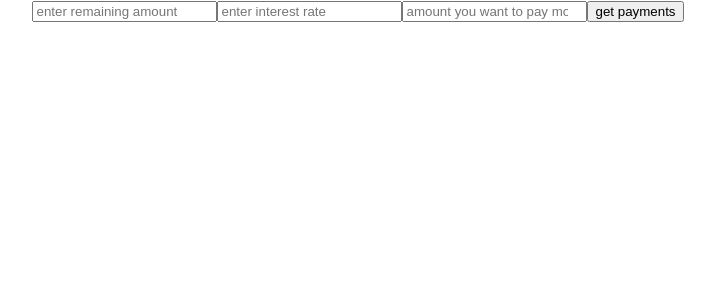
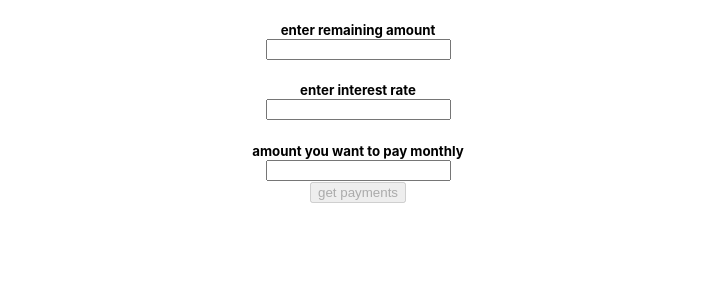
Before and after one commit to gopikrishnanarra/interest-calculator, a React (Create React App) app: page / in a window 1280 px wide. Shown: the top 300 px of the page, without its empty margins (282-997 px from the left). Built offline with nearby package versions, Linux system fonts and the light colour scheme.

Commit message:
calculate loan payments completed

```diff
--- a/package.json
+++ b/package.json
@@ -10,6 +10,7 @@
     "react-scripts": "3.2.0"
   },
   "scripts": {
+    "predeploy": "npm run build",
     "start": "react-scripts start",
     "build": "react-scripts build",
     "test": "react-scripts test",
--- a/src/App.css
+++ b/src/App.css
@@ -20,3 +20,6 @@
     transform: translate(-50%, -50%);
     text-align: center;
 }
+.h5 {
+    margin-bottom: 0;
+}
--- a/src/calculator.js
+++ b/src/calculator.js
@@ -5,10 +5,11 @@ export default class Calculator extends Component {
           super(props);
           this.state = {
               amount: 0,
+              interest: 0,
               paying: 0,
               nextPayment: 0,
-              interest: 0,
-              payments: []
+              payments: [],
+              interests: []
           }
       }
     addAmount(e) {
@@ -28,22 +29,27 @@ export default class Calculator extends Component {
     }
     getInterestPerDay() {
         let payments = [];
+        let interests = [];
         let nextPayment = 0;
+        const interest1 = ((this.state.amount * this.state.interest) / 100) / 12;
         for(let i = 0; i <= 100; i++ ) {
             if (nextPayment >= 0) {
-                const interest = ((this.state.amount * this.state.interest) / 100) / 12;
                 if (i === 0) {
                     payments[i] = parseInt(this.state.amount);
-                    nextPayment = ((parseInt(this.state.amount) + interest) - parseInt(this.state.paying))
+                    interests[i] = interest1.toFixed(3);
+                    nextPayment = ((parseInt(this.state.amount) + interest1) - parseInt(this.state.paying))
                 }
                 if (i !== 0) {
                     payments[i] = parseInt(nextPayment);
-                    nextPayment = (((payments[i] * this.state.interest) / 100) / 12) + payments[i] - parseInt(this.state.paying)
+                    const interest = ((payments[i] * this.state.interest) / 100) / 12;
+                    interests[i] = interest.toFixed(3);
+                    nextPayment = interest + payments[i] - parseInt(this.state.paying)
                 }
             }
         }
         this.setState({
-            payments: payments
+            payments: payments,
+            interests: interests
         });
     }
 
@@ -54,30 +60,42 @@ render() {
                   return ( <tr className="td">
                       <td className="td">{this.state.payments.indexOf(balance)}</td>
                       <td className="td">{balance}</td>
+                      <td className="td">{this.state.interests[this.state.payments.indexOf(balance)]}</td>
                   </tr>)
           })
           }
+          function isButtonDisabled() {
+              return !this.state.amount || !this.state.paying || !this.state.interest
+          }
     return (
               <div>
-                  {/*<section className="centered">*/}
-                  {/*<div className="centered">*/}
-                  <input type="number" placeholder="enter remaining amount" onChange={(e) => this.addAmount(e)}/>
-                  <input type="number" placeholder="enter interest rate" onChange={(e) => this.addInterest(e)}/>
-                  <input type="number" placeholder="amount you want to pay monthly" onChange={(e) => this.addPayment(e)}/>
-                  <button onClick={() => this.getInterestPerDay()}>get payments</button>
-                  {/*</div>*/}
-                  {/*</section>*/}
+                  <div>
+                          <h5 className="h5">enter remaining amount</h5>
+                        <input type="number" onChange={(e) => this.addAmount(e)}/>
+                  </div>
+                  <div>
+                         <h5 className="h5">enter interest rate</h5>
+                        <input type="number" onChange={(e) => this.addInterest(e)}/>
+                  </div>
+                  <div>
+                     <h5 className="h5">amount you want to pay monthly</h5>
+                     <input type="number" onChange={(e) => this.addPayment(e)}/>
+                  </div>
+                  <button disabled={isButtonDisabled.call(this)} onClick={() => this.getInterestPerDay()}>get payments</button>
+
                   {this.state.payments.length > 0 &&
                   <div>
                   <h2>Balance</h2>
                   <h3>You will finish the financing in {this.state.payments.length} months at rate
                       of {this.state.paying}/month</h3>
+                  <h3>Total interest paying {this.state.interests.reduce((a,b) => parseFloat(a) + parseFloat(b), 0).toFixed(2)}</h3>
                   this table will show maximum of 100 payments
                   <table className="table">
                       <tbody>
                       <tr className="td">
                           <th className="th">payment months from today</th>
                           <th className="th">balance remained</th>
+                          <th className="th">interest added</th>
                       </tr>
                       {getMonthsBalanceData.call(this)}
                       </tbody>
```
